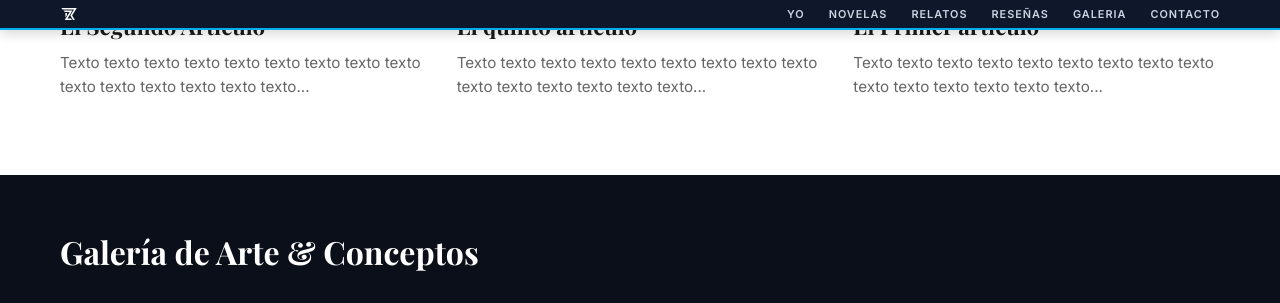
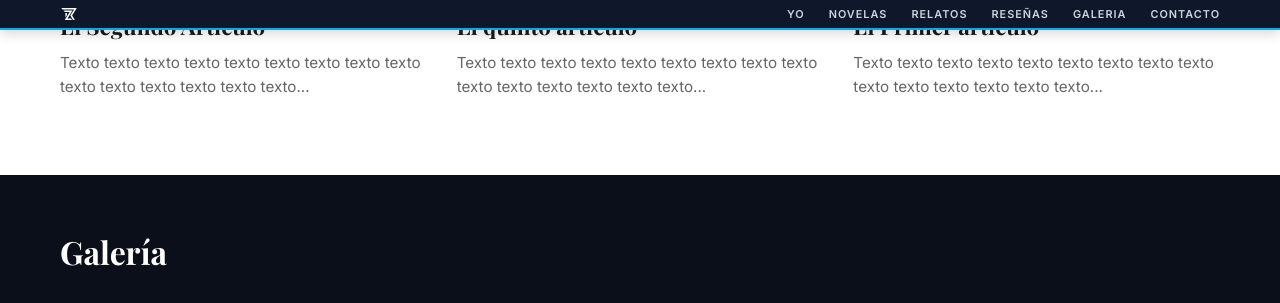
Before and after one commit to rotsenzemog/rotsenzemog.github.io, a Jekyll site: the page built from index.html, in a window 1280 px wide and 900 px high, scrolled down 1388 px, cut to the strip 0-303 px from the top of the window. Built offline with Jekyll 4.4.1, drawn with Linux system fonts in a browser that asks for light colours.

Commit message:
Modify gallery title and add featured post section
Updated the gallery title and added a featured post section with dynamic content.

```diff
--- a/index.html
+++ b/index.html
@@ -48,7 +48,7 @@
 <section class="dark-section" style="margin-left: calc(-50vw + 50%); margin-right: calc(-50vw + 50%); width: 100vw; position: relative;">
   <div class="container">
     <div class="section-header">
-      <h2 class="section-title" style="color: #ffffff;">Galería de Arte & Conceptos</h2>
+      <h2 class="section-title" style="color: #ffffff;">Galería</h2>
     </div>
 
     <div class="gallery-grid">
@@ -59,6 +59,30 @@
     </div>
   </div>
 </section>
+
+<!-- Sección: Artículo Especial / Página Destacada -->
+{% assign featured_page = site.pages | where: "permalink", "/saga-genesis/" | first %}
+
+{% if featured_page %}
+<div class="featured-post">
+  <a href="{{ featured_page.url | relative_url }}">
+    <img src="{{ featured_page.image | relative_url }}" class="card-img featured-img" alt="{{ featured_page.title }}">
+  </a>
+  <div>
+    {% if featured_page.category %}
+      <span class="category-tag">{{ featured_page.category }}</span>
+    {% endif %}
+
+    <h2 class="card-title" style="font-size: 2rem;">
+      <a href="{{ featured_page.url | relative_url }}">{{ featured_page.title }}</a>
+    </h2>
+
+    <p class="card-excerpt">
+      {{ featured_page.excerpt | strip_html | truncatewords: 25 }}
+    </p>
+  </div>
+</div>
+{% endif %}
 
 <!-- SECCIÓN CARRUSEL DE CITAS / FRAGMENTOS -->
 <section class="quotes-section">
```
